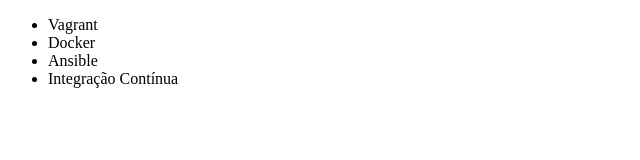
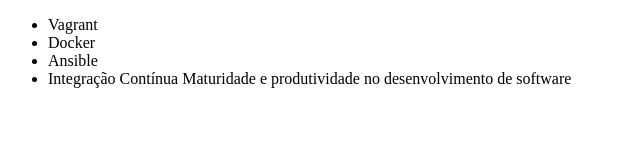
Before and after one commit to pedrovianoliv2/alura-git, a plain HTML site: page index.html in a window 1280 px wide. Shown: the whole page, without its empty margins (0-640 px from the left). Drawn offline with Linux system fonts and the light colour scheme.

Commit message:
Renomeando o curso

```diff
--- a/index.html
+++ b/index.html
@@ -9,7 +9,7 @@
         <li>Vagrant</li>
         <li>Docker</li>
         <li>Ansible</li>
-        <li>Integração Contínua</li>
+        <li>Integração Contínua Maturidade e produtividade no desenvolvimento de software </li>
     </ul>
 </body>
 </html>
```
